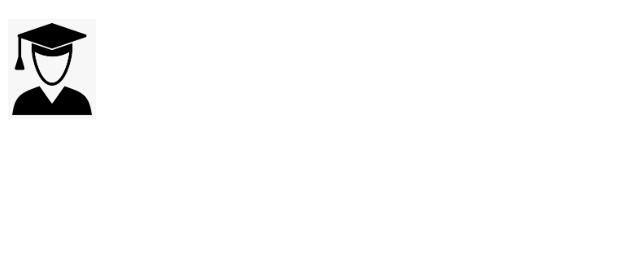
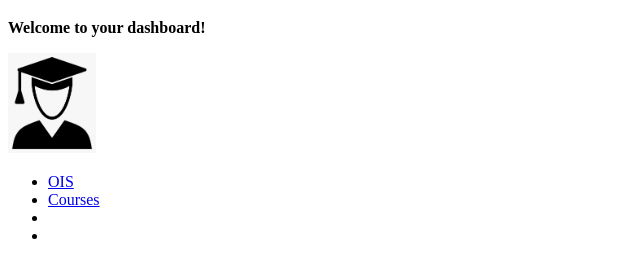
Before and after one commit to KirillRyrm/WAD-2023, a plain HTML site: page index.html in a window 1280 px wide. Shown: the part 61-338 px from the top of the page, without its empty margins (0-640 px from the left). Drawn offline with Linux system fonts and the light colour scheme.

Commit message:
Links added

```diff
--- a/index.html
+++ b/index.html
@@ -7,8 +7,25 @@
     <title>Document</title>
     <link rel="icon" href="res/images/favicon.ico">
 </head>
+
 <body>
+
    <h1>Title</h1>
-   <img src="res/images/me.png" alt="" height="100px">
+    <strong>Welcome to your dashboard!</strong>
+
+    <p></p>
+   <img src="res/images/me.png" alt="Teacher" height="100px">
+
 </body>
+
+<ul>
+    <li>
+        <a href="https://ois2.ut.ee/" target="_blank">OIS</a>
+    </li>
+    <li>
+        <a href="https://courses.cs.ut.ee/">Courses</a>
+    </li>
+    <li></li>
+    <li></li>
+</ul>
 </html>
```
